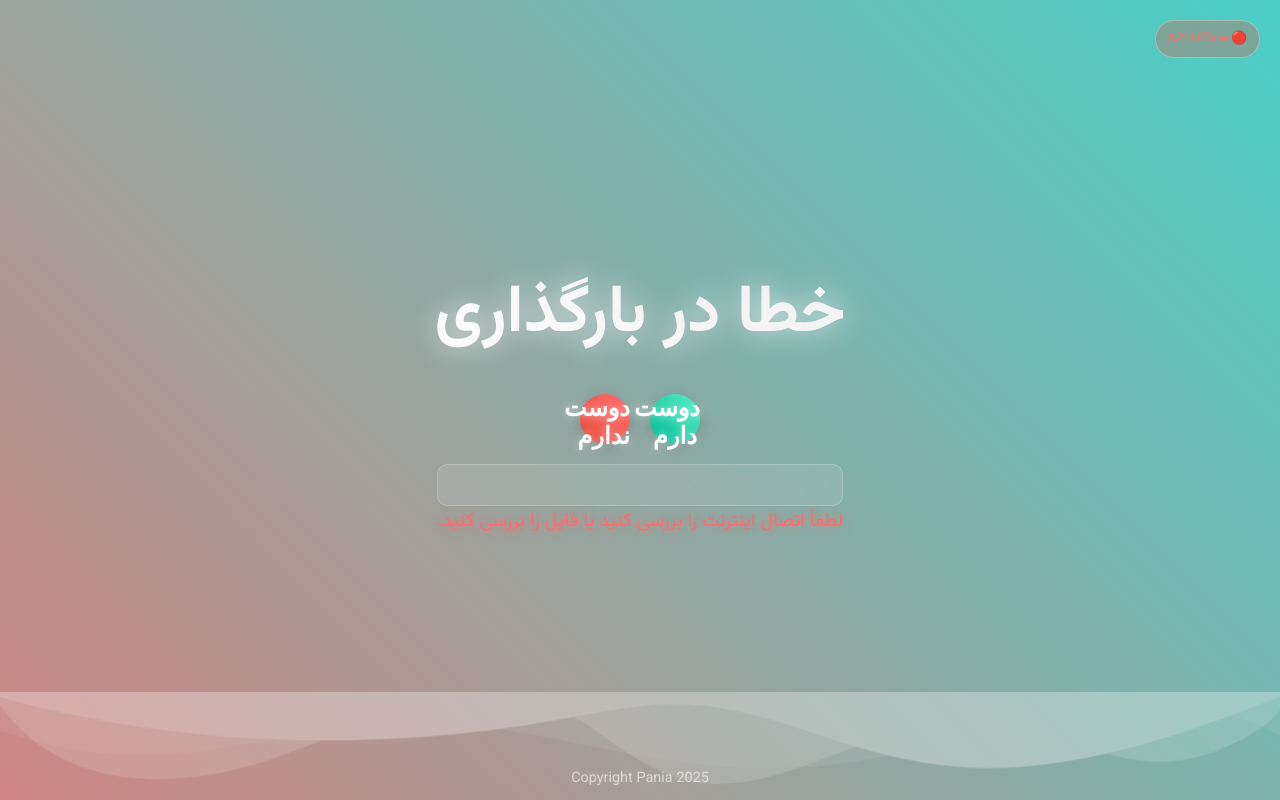
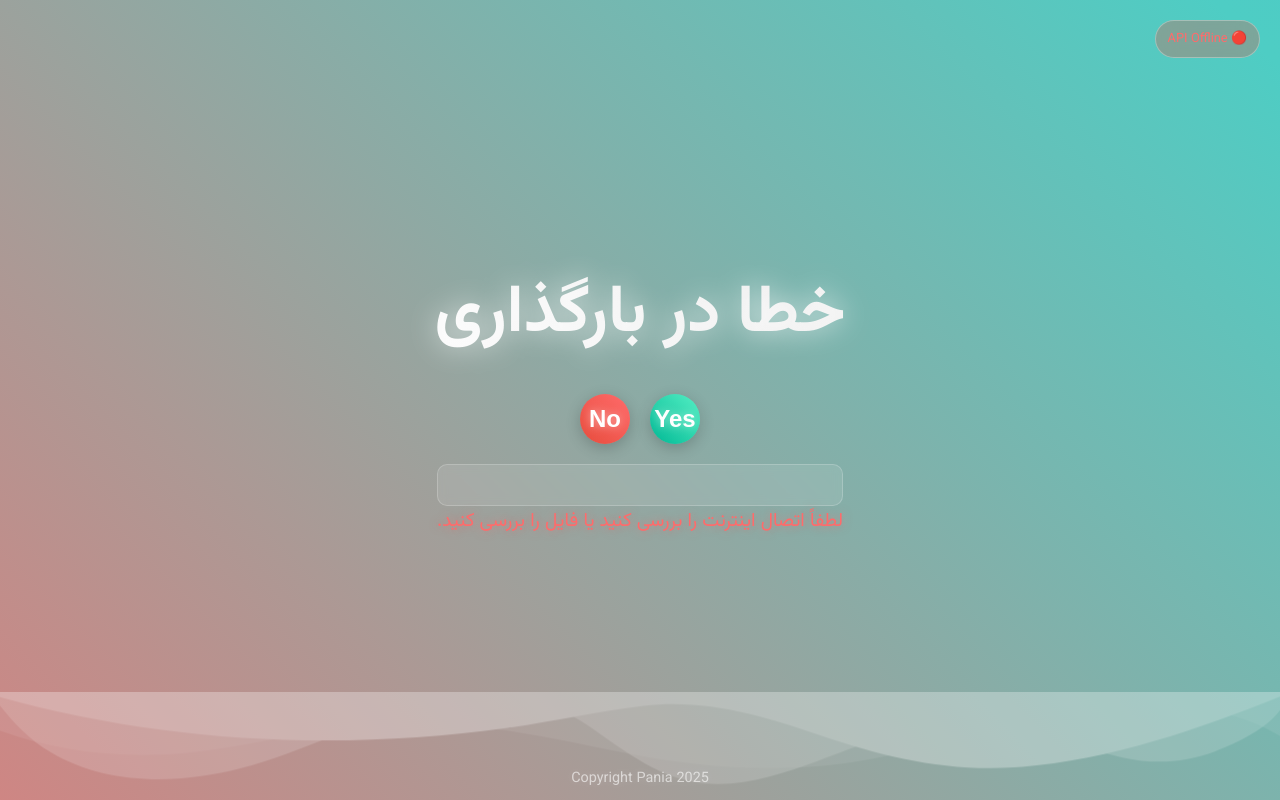
Before and after one commit to citoreh/pania, a plain HTML site: page index2.html in a window 1280 px wide. Drawn offline with nearby package versions, Linux system fonts and the light colour scheme; no server answers.

Commit message:
Update index2.html

```diff
--- a/index2.html
+++ b/index2.html
@@ -364,9 +364,10 @@
 
         <!-- Rating Buttons -->
         <div class="rating-buttons">
-            <button class="rating-btn like-btn" id="likeBtn" onclick="rateSong('like')" title="پسندیدن">دوست دارم</button>
-            <button class="rating-btn dislike-btn" id="dislikeBtn" onclick="rateSong('dislike')" title="نپسندیدن">دوست ندارم</button>
+            <button class="rating-btn like-btn" id="likeBtn" onclick="rateSong('like')" title="پسندیدن">Yes</button>
+            <button class="rating-btn dislike-btn" id="dislikeBtn" onclick="rateSong('dislike')" title="نپسندیدن">No</button>
         </div>
+
 
         <div id="lyrics" class="loading">در حال بارگذاری اشعار...</div>
         <div id="error"></div>
```
